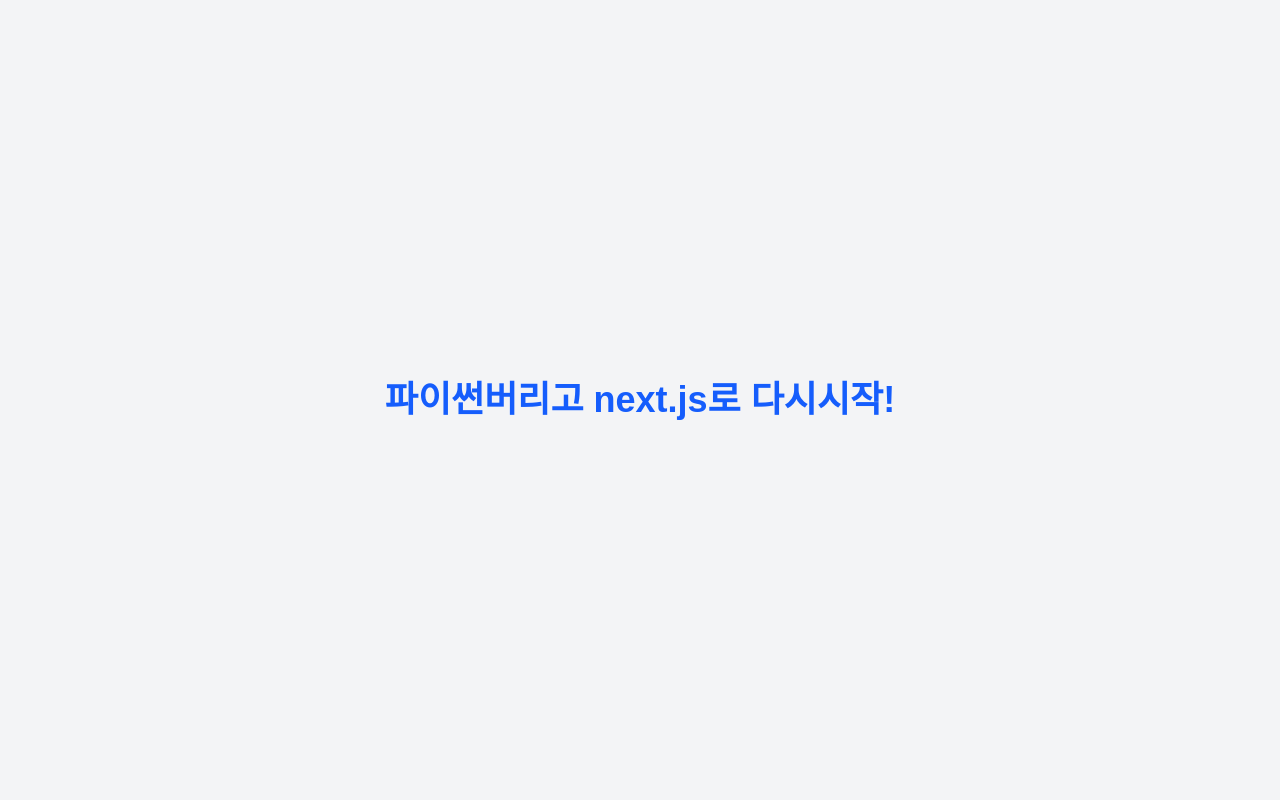
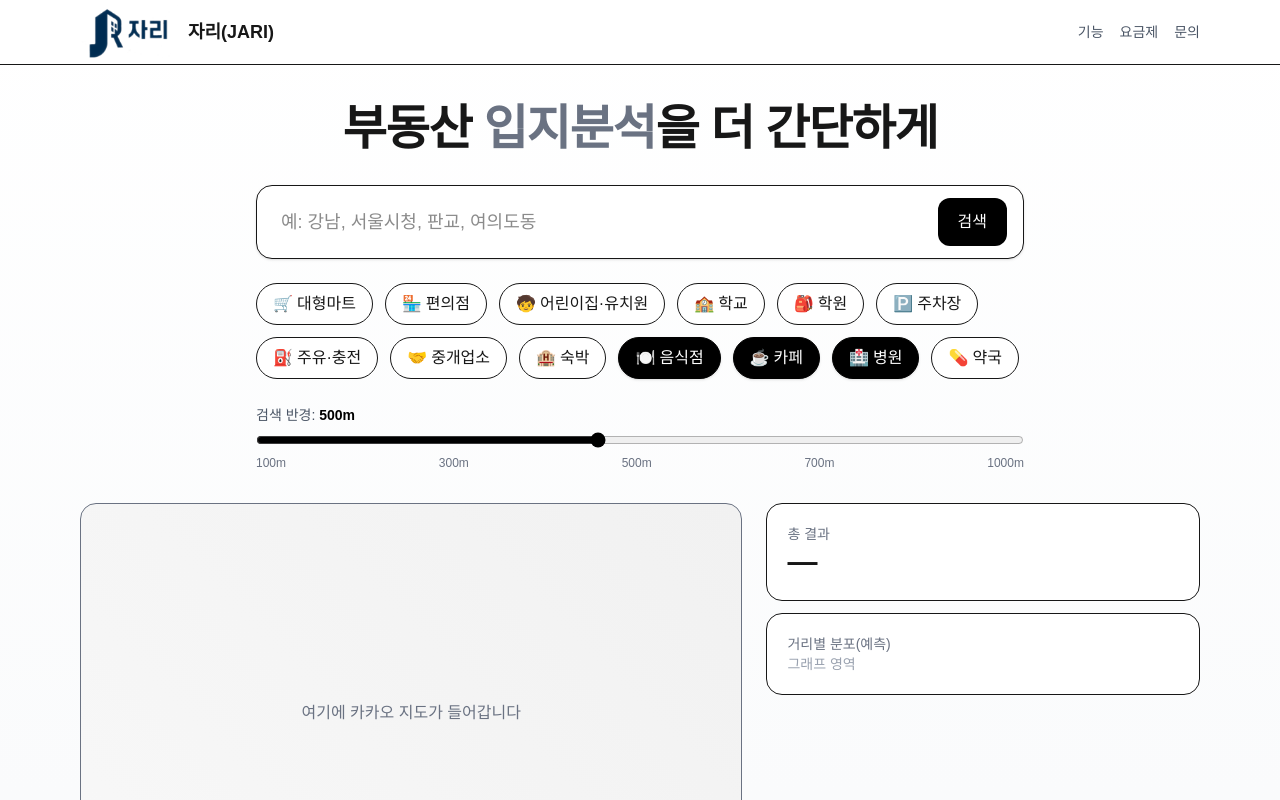
Before and after one commit to JYNog/jari-frontend, a Next.js app: page / in a window 1280 px wide. Shown: the top 800 px of the page. Built offline with nearby package versions, Linux system fonts and the light colour scheme.

Commit message:
수정한 내용 요약

```diff
--- a/app/page.tsx
+++ b/app/page.tsx
@@ -1,9 +1,149 @@
+"use client";
 import Image from "next/image";
+import { useState } from "react";
+
+/** Kakao CategoryGroupCode + Emoji */
+const CATEGORIES = [
+  { code: "MT1", name: "대형마트", emoji: "🛒" },
+  { code: "CS2", name: "편의점",   emoji: "🏪" },
+  { code: "PS3", name: "어린이집·유치원", emoji: "🧒" },
+  { code: "SC4", name: "학교",     emoji: "🏫" },
+  { code: "AC5", name: "학원",     emoji: "🎒" },
+  { code: "PK6", name: "주차장",   emoji: "🅿️" },
+  { code: "OL7", name: "주유·충전", emoji: "⛽" },
+  { code: "AG2", name: "중개업소", emoji: "🤝" },
+  { code: "AD5", name: "숙박",     emoji: "🏨" },
+  { code: "FD6", name: "음식점",   emoji: "🍽️" },
+  { code: "CE7", name: "카페",     emoji: "☕" },
+  { code: "HP8", name: "병원",     emoji: "🏥" },
+  { code: "PM9", name: "약국",     emoji: "💊" },
+];
 
 export default function Home() {
+  const [query, setQuery] = useState("");
+  const [picked, setPicked] = useState<string[]>(["HP8", "CE7", "FD6"]); // 기본 선택
+  const [radius, setRadius] = useState(500);
+
+  const toggle = (code: string) =>
+    setPicked((p) => (p.includes(code) ? p.filter((c) => c !== code) : [...p, code]));
+
+  const onSearch = () => {
+    alert(`검색어: ${query}\n카테고리: ${picked.join(", ")}\n반경: ${radius}m`);
+  };
+
+  const onKeyDown: React.KeyboardEventHandler<HTMLInputElement> = (e) => {
+    if (e.key === "Enter") onSearch();
+  };
+
   return (
-    <main className="min-h-screen flex items-center justify-center bg-gray-100">
-      <h1 className="text-4xl font-bold text-blue-600">파이썬버리고 next.js로 다시시작!</h1>
+    <main className="min-h-screen bg-gradient-to-b from-white to-gray-50">
+      {/* Top */}
+      <header className="sticky top-0 z-10 bg-white/70 backdrop-blur border-b">
+        <div className="mx-auto max-w-6xl px-4 h-16 flex items-center justify-between">
+          <div className="flex items-center gap-2">
+            <Image src="/jari_logo.png" alt="JARI" width={100} height={100} className="rounded" />
+            <span className="font-semibold text-lg">자리(JARI)</span>
+          </div>
+          <nav className="text-sm text-gray-600 hidden sm:flex items-center gap-4">
+            <a className="hover:text-black" href="#">기능</a>
+            <a className="hover:text-black" href="#">요금제</a>
+            <a className="hover:text-black" href="#">문의</a>
+          </nav>
+        </div>
+      </header>
+
+      {/* Hero & Search */}
+      <section className="mx-auto max-w-6xl px-4 py-10">
+        <div className="text-center">
+          <h1 className="text-3xl md:text-5xl font-semibold tracking-tight">
+            부동산 <span className="text-gray-500">입지분석</span>을 더 간단하게
+          </h1>
+        </div>
+
+        {/* 검색창 */}
+        <div className="mt-8 mx-auto max-w-3xl">
+          <div className="flex items-center gap-3 rounded-2xl border bg-white shadow-sm px-4 py-3">
+            <input
+              className="flex-1 outline-none text-base md:text-lg py-2 px-2"
+              placeholder="예: 강남, 서울시청, 판교, 여의도동"
+              value={query}
+              onChange={(e) => setQuery(e.target.value)}
+              onKeyDown={onKeyDown}
+            />
+            <button
+              className="shrink-0 px-5 py-3 rounded-xl bg-black text-white text-sm md:text-base"
+              onClick={onSearch}
+            >
+              검색
+            </button>
+          </div>
+        </div>
+
+        {/* 카테고리 칩들 (크게, 이모지 포함) */}
+        <div className="mt-6 mx-auto max-w-3xl">
+          <div className="flex flex-wrap gap-3">
+            {CATEGORIES.map((c) => {
+              const active = picked.includes(c.code);
+              return (
+                <button
+                  key={c.code}
+                  onClick={() => toggle(c.code)}
+                  aria-pressed={active}
+                  className={[
+                    "px-4 py-2 rounded-full border transition select-none",
+                    "text-sm md:text-base",
+                    active
+                      ? "bg-black text-white border-black shadow"
+                      : "bg-white hover:bg-gray-50",
+                  ].join(" ")}
+                  title={`${c.name} (${c.code})`}
+                >
+                  <span className="mr-1">{c.emoji}</span>
+                  {c.name}
+                </button>
+              );
+            })}
+          </div>
+        </div>
+
+        {/* 반경 슬라이더 (굵게 표시) */}
+        <div className="mt-6 mx-auto max-w-3xl">
+          <label className="text-sm text-gray-600">
+            검색 반경: <b className="text-black">{radius}m</b>
+          </label>
+          <input
+            type="range"
+            min={100}
+            max={1000}
+            step={50}
+            value={radius}
+            onChange={(e) => setRadius(parseInt(e.target.value))}
+            className="w-full mt-2 h-2 accent-black"
+          />
+          <div className="flex justify-between text-xs text-gray-500 mt-1">
+            <span>100m</span><span>300m</span><span>500m</span><span>700m</span><span>1000m</span>
+          </div>
+        </div>
+
+        {/* placeholder: 지도/지표 자리 */}
+        <div className="mt-8 grid grid-cols-1 md:grid-cols-5 gap-6">
+          <div className="md:col-span-3">
+            <div className="h-[420px] rounded-2xl border bg-[linear-gradient(45deg,#f8f8f8,#f1f1f1)] grid place-items-center text-gray-500">
+              <span>여기에 카카오 지도가 들어갑니다</span>
+            </div>
+          </div>
+          <div className="md:col-span-2 space-y-3">
+            <div className="p-5 rounded-2xl border bg-white">
+              <div className="text-sm text-gray-500">총 결과</div>
+              <div className="text-3xl font-semibold">—</div>
+            </div>
+            <div className="p-5 rounded-2xl border bg-white">
+              <div className="text-sm text-gray-500">거리별 분포(예측)</div>
+              <div className="text-gray-400 text-sm">그래프 영역</div>
+            </div>
+          </div>
+        </div>
+      </section>
     </main>
   );
 }
```
Also changed, not shown: jari_logo.png (added), public/jari_logo.png (added).
